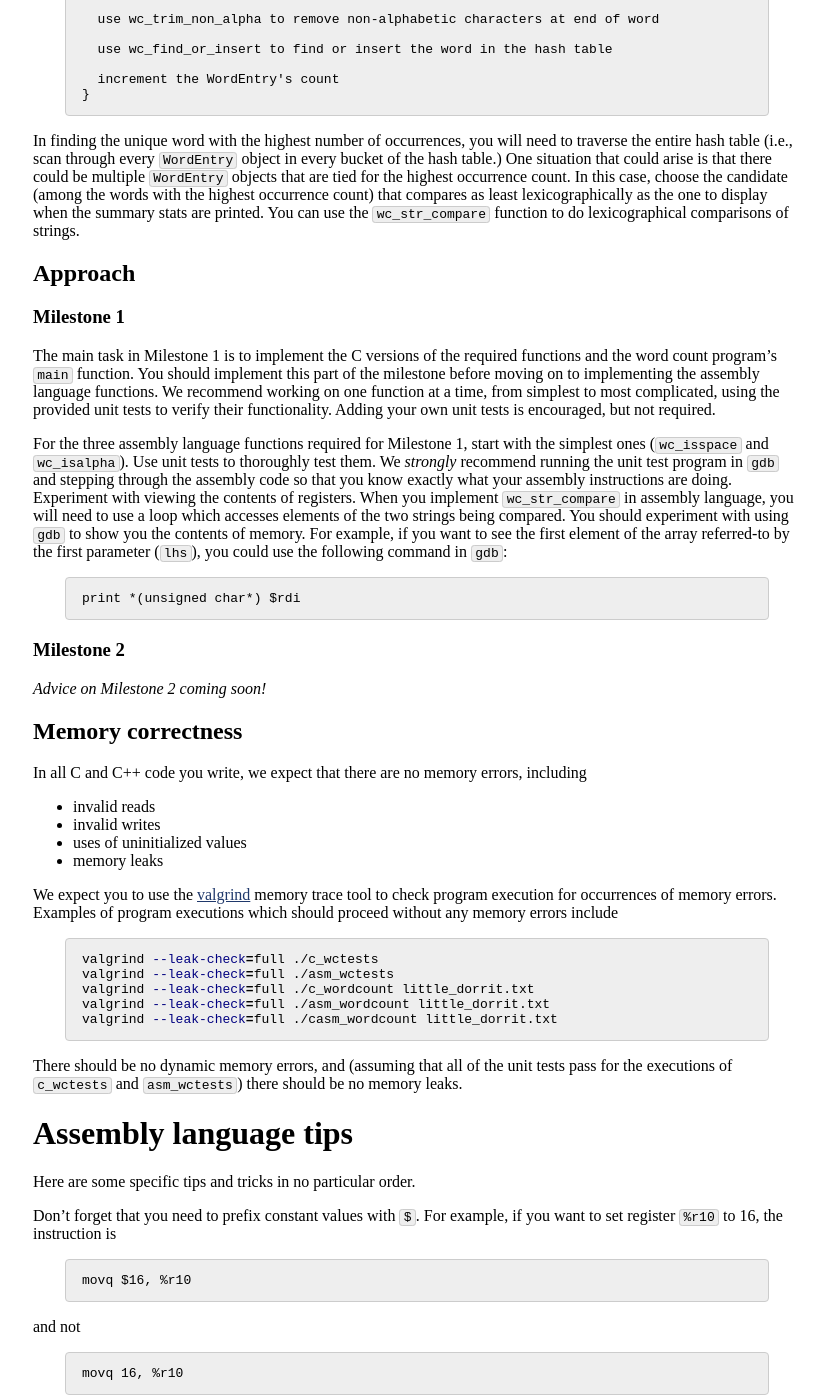
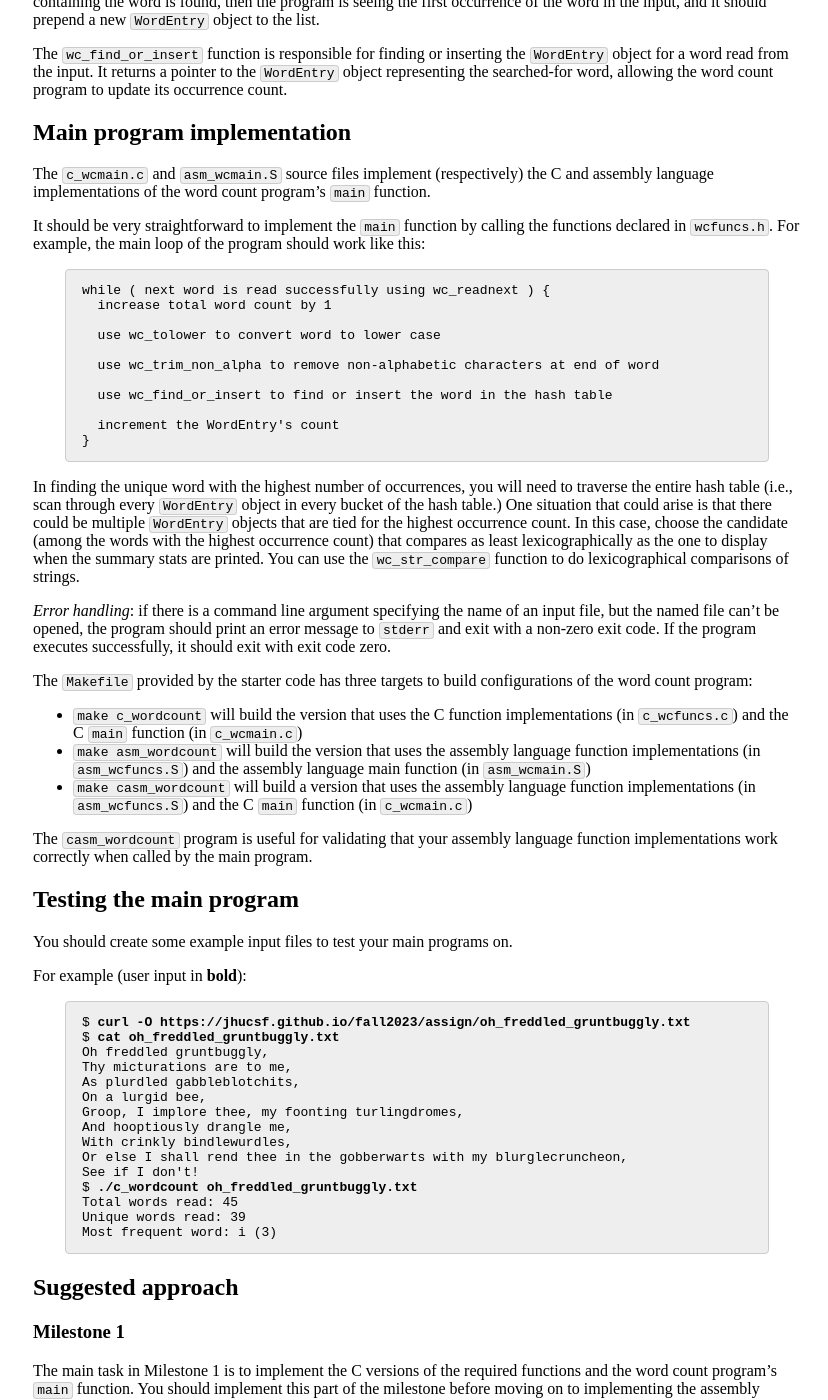
Before and after one commit to jhucsf/fall2023, a Jekyll site: the page built from assign/assign02.md, in a window 1280 px wide and 1400 px high, scrolled down 3426 px. Shown: the whole window, without its empty margins (223-1051 px from the left). Built offline with Jekyll 4.4.1, drawn with Linux system fonts in a browser that asks for light colours; some of the changed text lies outside the part shown.

Commit message:
more work on assignment 2 writeup

````diff
--- a/assign/assign02.md
+++ b/assign/assign02.md
@@ -98,7 +98,29 @@ allowed to call C library functions other than the following ones:
 * `malloc`
 * `free`
 
-Also, in `c_wcfuncs.c`, do not add any new `#include` directives.
+In implementing `c_wcmain.c` and `asm_wcmain.S`, you are not allowed to call C
+library functions other than the following ones:
+
+* `fopen`
+* `fclose`
+* `printf`
+* `fprintf`
+
+Do not add any additional `#include` directives in any source file.
+
+## Expectations for assembly language code
+
+For your implementations of assembly language functions, we expect the following.
+
+Your code must be *hand-written*. Using a compiler to generate assembly
+code from C code is *not* a legitimate way to complete the assembly language
+functions.
+
+We expect your assembly code to be *extensively* commented. One comment per
+assembly instruction is a good rule of thumb. One way to think about this:
+assembly code is ten times harder to write than high-level language code,
+so you should have ten times more comments in your assembly code than
+in your high-level language code.
 
 ## Functions to implement, unit tests
 
@@ -236,7 +258,51 @@ that compares as least lexicographically as the one to display when
 the summary stats are printed. You can use the `wc_str_compare` function
 to do lexicographical comparisons of strings.
 
-## Approach
+*Error handling*: if there is a command line argument specifying the
+name of an input file, but the named file can't be opened, the program
+should print an error message to `stderr` and exit with a non-zero
+exit code. If the program executes successfully, it should exit with
+exit code zero.
+
+The `Makefile` provided by the starter code has three targets to build configurations
+of the word count program:
+
+* `make c_wordcount` will build the version that uses the C function implementations
+  (in `c_wcfuncs.c`) and the C `main` function (in `c_wcmain.c`)
+* `make asm_wordcount` will build the version that uses the assembly language
+  function implementations (in `asm_wcfuncs.S`) and the assembly language
+  main function (in `asm_wcmain.S`)
+* `make casm_wordcount` will build a version that uses the assembly language function
+  implementations (in `asm_wcfuncs.S`) and the C `main` function (in `c_wcmain.c`)
+
+The `casm_wordcount` program is useful for validating that your assembly language
+function implementations work correctly when called by the main program.
+
+## Testing the main program
+
+You should create some example input files to test your main programs on.
+
+For example (user input in **bold**):
+
+<div class='highlighter-rouge'><pre>
+$ <b>curl -O https://jhucsf.github.io/fall2023/assign/oh_freddled_gruntbuggly.txt</b>
+$ <b>cat oh_freddled_gruntbuggly.txt</b>
+Oh freddled gruntbuggly,
+Thy micturations are to me,
+As plurdled gabbleblotchits,
+On a lurgid bee,
+Groop, I implore thee, my foonting turlingdromes,
+And hooptiously drangle me,
+With crinkly bindlewurdles,
+Or else I shall rend thee in the gobberwarts with my blurglecruncheon,
+See if I don't!
+$ <b>./c_wordcount oh_freddled_gruntbuggly.txt</b>
+Total words read: 45
+Unique words read: 39
+Most frequent word: i (3)
+</pre></div>
+
+## Suggested approach
 
 ### Milestone 1
 
@@ -337,7 +403,7 @@ is the right place for them.  For example:
 
 ```
         .section .rodata
-sHexDigits: .string " \t\r\f\v"
+sSpaceChars: .string " \t\r\n\f\v"
 ```
 
 The `.equ` assembler directive is useful for defining constant values,
@@ -378,10 +443,7 @@ example program):
 codes that are either between 65 and 90 inclusive, or
 97 to 122 inclusive, are alphabetic.
 
-## Example assembly language functions
-
-This section shows implementations of a couple of assembly language functions
-you might find useful.
+## Example assembly language function
 
 Here is an assembly language function called `strLen` which returns the number
 of characters in a NUL-terminated character string:
````
Also changed, not shown: other parts of assign/assign02.md (+3 -4 lines), assign/oh_freddled_gruntbuggly.txt (added, +9 -0 lines).
